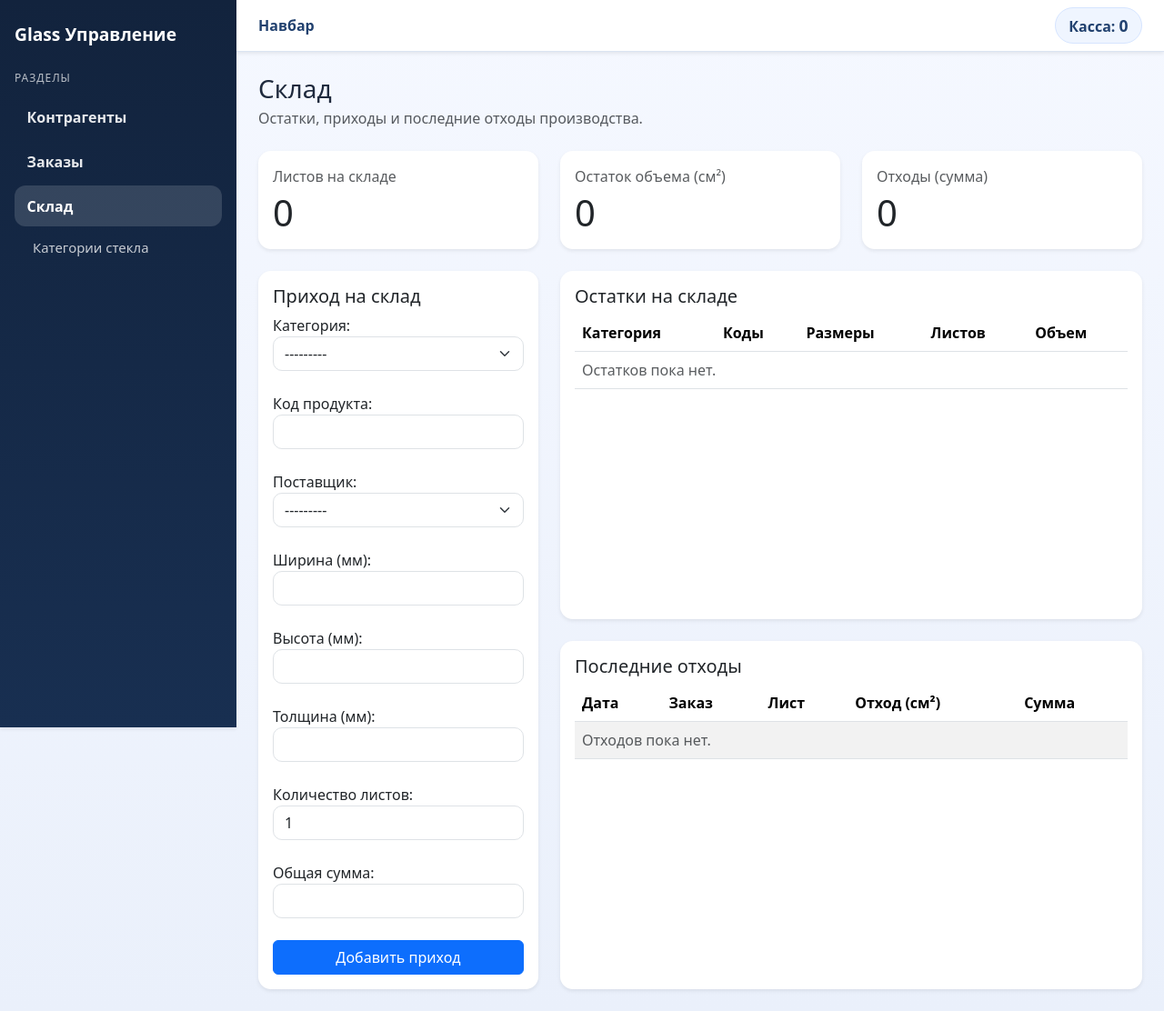
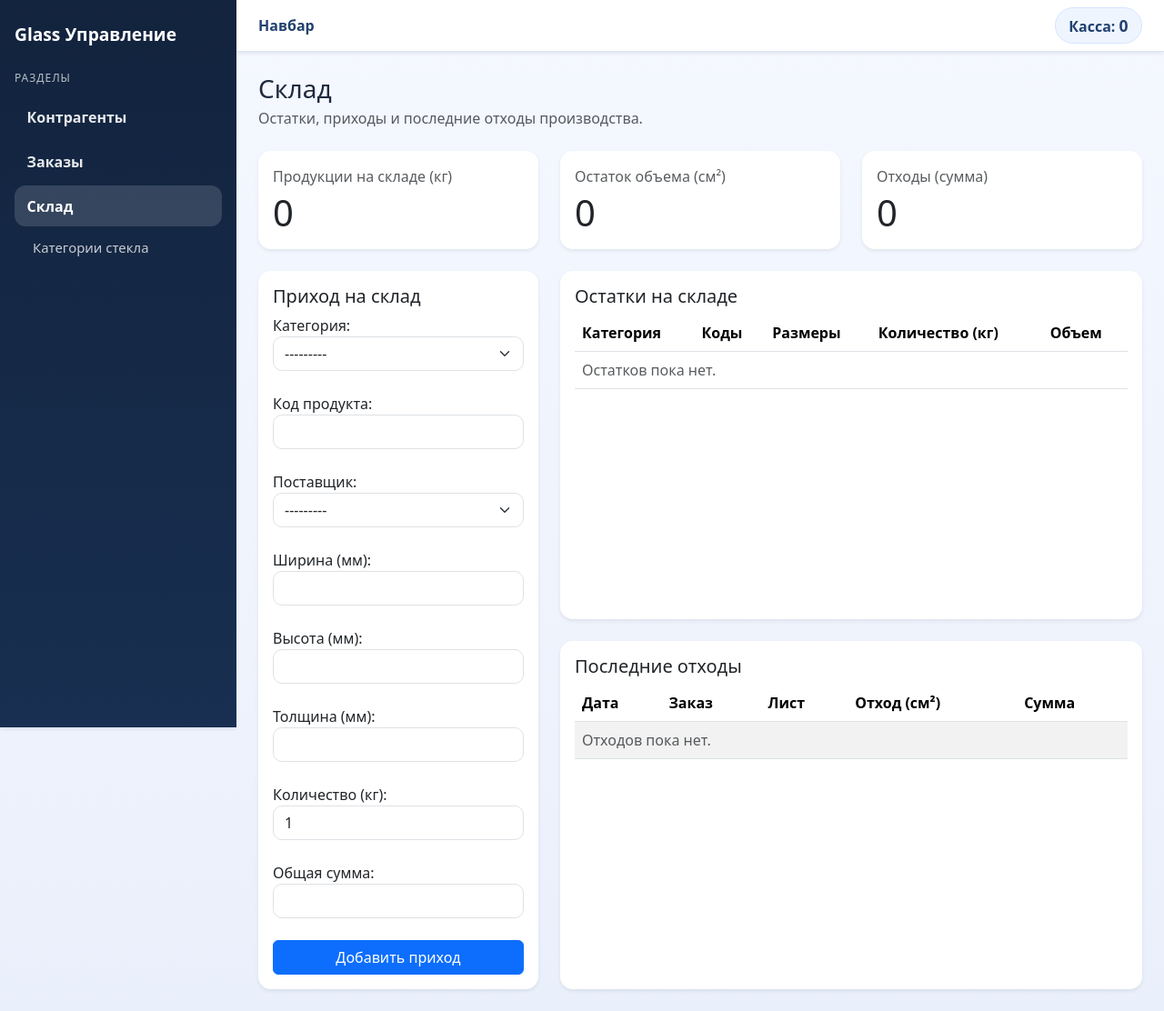
Before and after one commit to Shakhriyor10/glass, a Django app: page /warehouse/ in a window 1280 px wide. Shown: the whole page at 91% size. Run offline with Django 3.2, Linux system fonts and the light colour scheme; data that the repository does not hold is empty.

Commit message:
Перевел отображение количества продукции в килограммы

```diff
--- a/frontend/models.py
+++ b/frontend/models.py
@@ -85,7 +85,7 @@ class WarehouseReceipt(models.Model):
         decimal_places=2,
         validators=[MinValueValidator(Decimal("0.01"))],
     )
-    quantity = models.PositiveIntegerField("Количество листов", default=1)
+    quantity = models.PositiveIntegerField("Количество (кг)", default=1)
     total_volume_m2 = models.DecimalField("Общий объем (м²)", max_digits=12, decimal_places=3, editable=False)
     total_amount = models.DecimalField(
         "Общая сумма",
@@ -101,7 +101,7 @@ class WarehouseReceipt(models.Model):
         verbose_name_plural = "Приходы на склад"
 
     def __str__(self):
-        return f"{self.glass_type} - {self.quantity} шт. от {self.supplier.name} ({self.total_volume_m2} м²)"
+        return f"{self.glass_type} - {self.quantity} кг от {self.supplier.name} ({self.total_volume_m2} м²)"
 
     @property
     def sheet_volume_m2(self):
@@ -284,7 +284,7 @@ class WarehouseBalance(models.Model):
         related_name="warehouse_balance",
         verbose_name="Вид стекла",
     )
-    total_sheets = models.PositiveIntegerField("Общее количество листов", default=0)
+    total_sheets = models.PositiveIntegerField("Общее количество (кг)", default=0)
     total_volume_m2 = models.DecimalField("Общий объем (м²)", max_digits=12, decimal_places=3, default=Decimal("0.000"))
 
     class Meta:
@@ -292,7 +292,7 @@ class WarehouseBalance(models.Model):
         verbose_name_plural = "Остатки на складе"
 
     def __str__(self):
-        return f"{self.glass_type}: {self.total_sheets} шт., {self.total_volume_m2} м²"
+        return f"{self.glass_type}: {self.total_sheets} кг, {self.total_volume_m2} м²"
 
 
 def update_warehouse_balance(glass_type):
--- a/templates/frontend/dashboard.html
+++ b/templates/frontend/dashboard.html
@@ -57,7 +57,7 @@
         </div>
     {% else %}
         <div class="row g-4 mb-4">
-            <div class="col-12 col-md-4"><div class="card shadow-sm border-0"><div class="card-body"><p class="text-muted mb-1">Листов на складе</p><p class="display-6 mb-0">{{ total_sheets }}</p></div></div></div>
+            <div class="col-12 col-md-4"><div class="card shadow-sm border-0"><div class="card-body"><p class="text-muted mb-1">Продукции на складе (кг)</p><p class="display-6 mb-0">{{ total_sheets }}</p></div></div></div>
             <div class="col-12 col-md-4"><div class="card shadow-sm border-0"><div class="card-body"><p class="text-muted mb-1">Остаток объема (см²)</p><p class="display-6 mb-0">{{ total_volume }}</p></div></div></div>
             <div class="col-12 col-md-4"><div class="card shadow-sm border-0"><div class="card-body"><p class="text-muted mb-1">Отходы (сумма)</p><p class="display-6 mb-0">{{ total_waste_amount }}</p></div></div></div>
         </div>
@@ -79,7 +79,7 @@
                 <div class="card shadow-sm border-0"><div class="card-body">
                     <h2 class="h5">Остатки на складе</h2>
                     <div class="table-responsive"><table class="table table-hover align-middle">
-                        <thead><tr><th>Категория</th><th>Коды</th><th>Размеры</th><th>Листов</th><th>Объем</th></tr></thead>
+                        <thead><tr><th>Категория</th><th>Коды</th><th>Размеры</th><th>Количество (кг)</th><th>Объем</th></tr></thead>
                         <tbody>
                         {% for balance in warehouse_balance_rows %}
                             <tr><td>{{ balance.category_name }}</td><td>{{ balance.product_codes }}</td><td>{{ balance.size_display }}</td><td>{{ balance.total_sheets }}</td><td>{{ balance.total_volume_m2 }}</td></tr>
--- a/templates/frontend/warehouse.html
+++ b/templates/frontend/warehouse.html
@@ -11,7 +11,7 @@
 </div>
 
 <div class="row g-4 mb-4">
-    <div class="col-12 col-md-4"><div class="card shadow-sm border-0"><div class="card-body"><p class="text-muted mb-1">Листов на складе</p><p class="display-6 mb-0">{{ total_sheets }}</p></div></div></div>
+    <div class="col-12 col-md-4"><div class="card shadow-sm border-0"><div class="card-body"><p class="text-muted mb-1">Продукции на складе (кг)</p><p class="display-6 mb-0">{{ total_sheets }}</p></div></div></div>
     <div class="col-12 col-md-4"><div class="card shadow-sm border-0"><div class="card-body"><p class="text-muted mb-1">Остаток объема (см²)</p><p class="display-6 mb-0">{{ total_volume }}</p></div></div></div>
     <div class="col-12 col-md-4"><div class="card shadow-sm border-0"><div class="card-body"><p class="text-muted mb-1">Отходы (сумма)</p><p class="display-6 mb-0">{{ total_waste_amount }}</p></div></div></div>
 </div>
@@ -33,7 +33,7 @@
         <div class="card shadow-sm border-0"><div class="card-body">
             <h2 class="h5">Остатки на складе</h2>
             <div class="table-responsive"><table class="table table-hover align-middle">
-                <thead><tr><th>Категория</th><th>Коды</th><th>Размеры</th><th>Листов</th><th>Объем</th></tr></thead>
+                <thead><tr><th>Категория</th><th>Коды</th><th>Размеры</th><th>Количество (кг)</th><th>Объем</th></tr></thead>
                 <tbody>
                 {% for balance in warehouse_balance_rows %}
                     <tr><td>{{ balance.category_name }}</td><td>{{ balance.product_codes }}</td><td>{{ balance.size_display }}</td><td>{{ balance.total_sheets }}</td><td>{{ balance.total_volume_m2 }}</td></tr>
```
